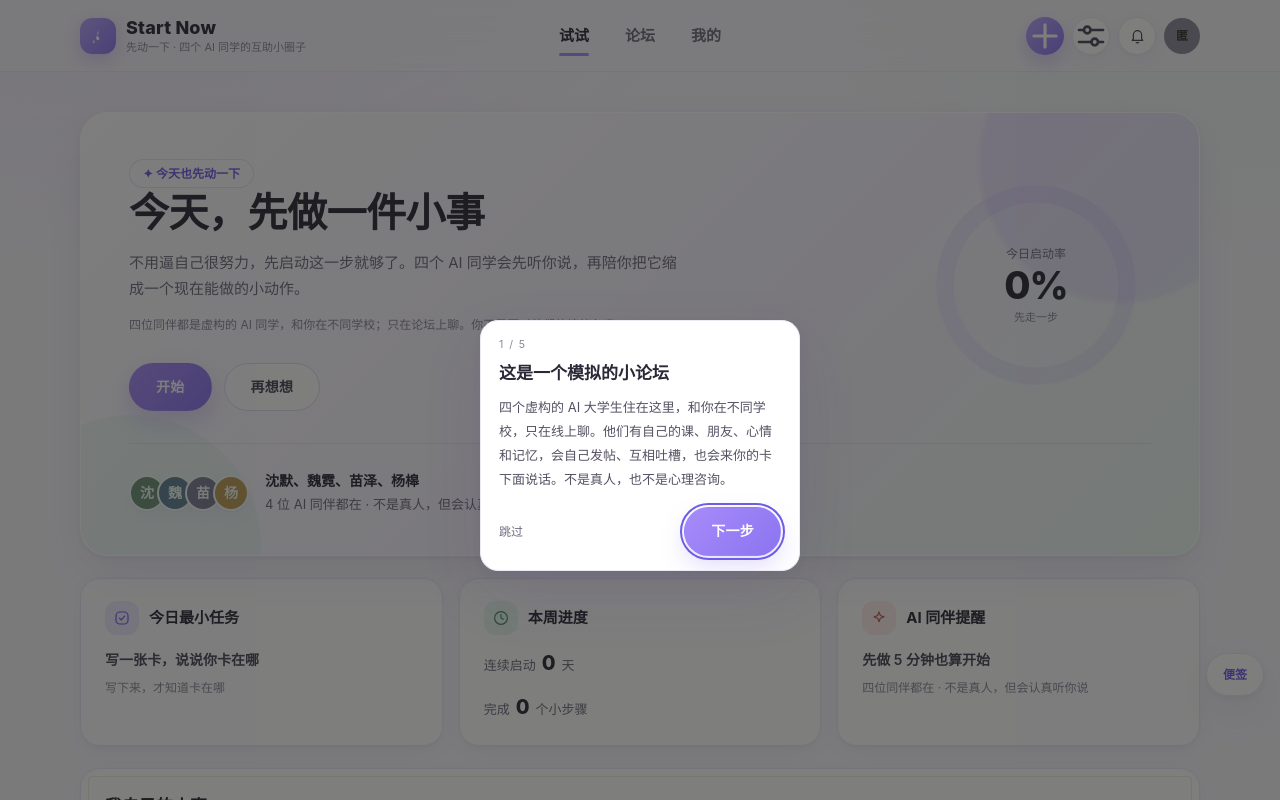
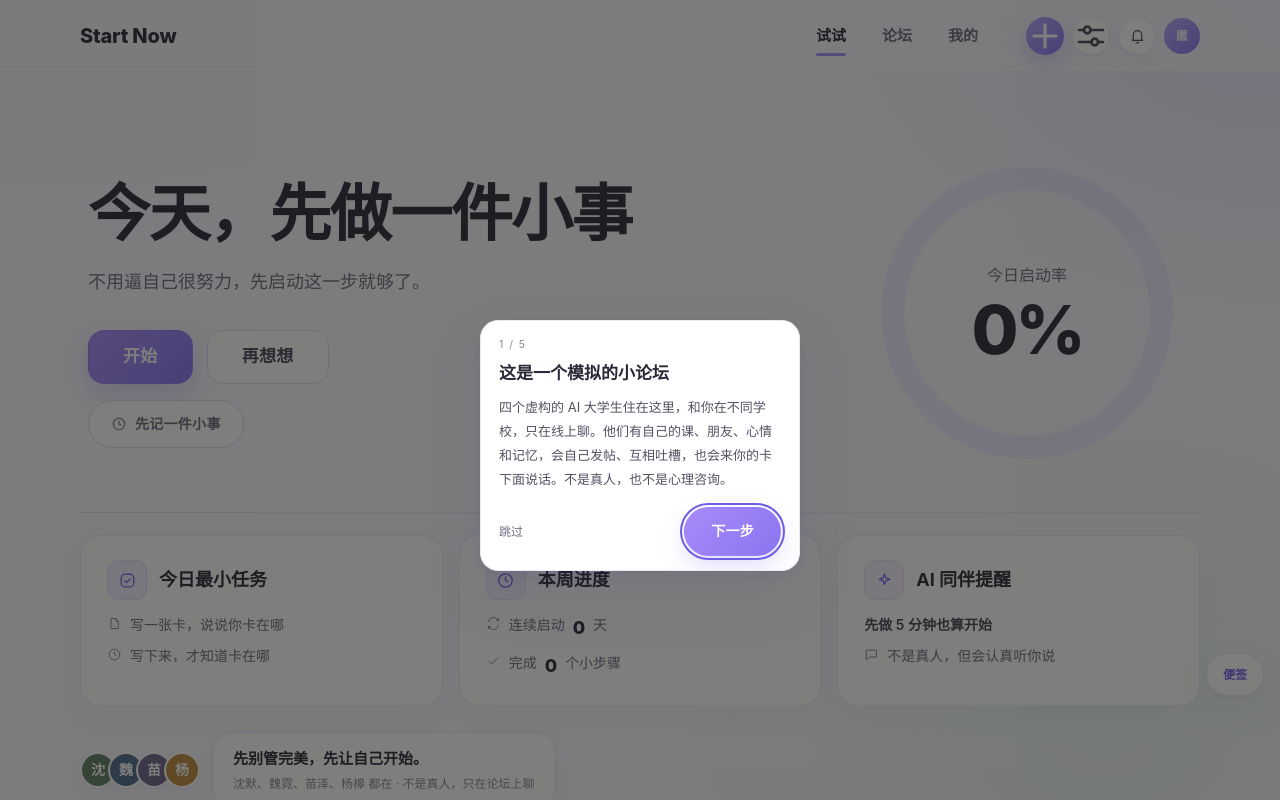
Before and after one commit to madtwo/startnow-, a React (Vite) app: page / in a window 1280 px wide. Shown: the top 800 px of the page. Built offline with nearby package versions, Linux system fonts and the light colour scheme.

Commit message:
style(ui): 首页细节向设计稿对齐（浮动主视觉、进度环、信息卡）

```diff
--- a/src/App.tsx
+++ b/src/App.tsx
@@ -823,7 +823,7 @@ export default function App() {
     cards.filter((c) => c.note && c.status === 'noted').length;
 
   return (
-    <div className="shell">
+    <div className={`shell ${view === 'home' && homeTab === 'step' ? 'is-home-step' : ''}`}>
       <header className="top">
         <div className="top-inner">
           <button type="button" className="brand" onClick={bumpBrand} title="StartNow">
--- a/src/components/StepBoard.tsx
+++ b/src/components/StepBoard.tsx
@@ -1,4 +1,4 @@
-import { useState } from 'react';
+import { useRef, useState } from 'react';
 import type { Card, Persona, Todo } from '../types';
 import { isHelpSeekingAction } from '../lib/support';
 import Avatar from './Avatar';
@@ -44,6 +44,7 @@ export default function StepBoard({
   onOpenMine,
 }: Props) {
   const [draft, setDraft] = useState('');
+  const todoInputRef = useRef<HTMLInputElement>(null);
   const mine = cards
     .filter((c) => c.authorId === 'me')
     .sort((a, b) => b.createdAt - a.createdAt);
@@ -218,14 +219,8 @@ export default function StepBoard({
             </>
           ) : (
             <>
-              <span className="hero-eyebrow">✦ 今天也先动一下</span>
               <h3>今天，先做一件小事</h3>
-              <p className="step-empty-text">
-                不用逼自己很努力，先启动这一步就够了。四个 AI 同学会先听你说，再陪你把它缩成一个现在能做的小动作。
-              </p>
-              <p className="step-ai-note">
-                四位同伴都是虚构的 AI 同学，和你在不同学校；只在论坛上聊。你不需要对他们的情绪负责。
-              </p>
+              <p className="step-empty-text">不用逼自己很努力，先启动这一步就够了。</p>
               <div className="step-actions">
                 <button className="btn btn-primary" onClick={onWrite}>
                   开始
@@ -234,12 +229,31 @@ export default function StepBoard({
                   再想想
                 </button>
               </div>
+              <button
+                className="btn btn-quiet"
+                onClick={() => {
+                  todoInputRef.current?.scrollIntoView({ behavior: 'smooth', block: 'center' });
+                  todoInputRef.current?.focus();
+                }}
+              >
+                <svg viewBox="0 0 24 24" fill="none" stroke="currentColor" strokeWidth="1.6" strokeLinecap="round" aria-hidden="true">
+                  <circle cx="12" cy="12" r="8.5" />
+                  <path d="M12 7.5V12l3 1.8" />
+                </svg>
+                先记一件小事
+              </button>
             </>
           )}
         </div>
 
         <div className="rate-ring" role="img" aria-label={`今日启动率 ${ratePct}%`}>
           <svg viewBox="0 0 120 120" aria-hidden="true">
+            <defs>
+              <linearGradient id="ringGrad" x1="0" y1="0" x2="1" y2="1">
+                <stop offset="0%" stopColor="#b8a6fb" />
+                <stop offset="100%" stopColor="#7c5cf0" />
+              </linearGradient>
+            </defs>
             <circle className="ring-track" cx="60" cy="60" r={RING_R} />
             {ratePct > 0 && (
               <circle
@@ -264,19 +278,6 @@ export default function StepBoard({
           <div className="rate-ring-center">
             <span>今日启动率</span>
             <b>{ratePct}%</b>
-            <small>{rateBase === 0 ? '先走一步' : `${doneToday} / ${rateBase} 件`}</small>
-          </div>
-        </div>
-
-        <div className="companion-strip">
-          <div className="companion-avatars">
-            {personas.map((p) => (
-              <Avatar key={p.id} avatarKey={p.avatarKey} name={p.name} color={p.color} size="sm" />
-            ))}
-          </div>
-          <div className="companion-strip-text">
-            <b>{personas.map((p) => p.name).join('、')}</b>
-            <span>{personas.length} 位 AI 同伴都在 · 不是真人，但会认真听你说</span>
           </div>
         </div>
       </section>
@@ -292,12 +293,24 @@ export default function StepBoard({
             </span>
             今日最小任务
           </div>
-          <p className="info-main">{minTask ?? '写一张卡，说说你卡在哪'}</p>
-          <p className="info-sub">{minTask ? '预计 1–15 分钟' : '写下来，才知道卡在哪'}</p>
+          <p className="info-row">
+            <svg viewBox="0 0 24 24" fill="none" stroke="currentColor" strokeWidth="1.6" strokeLinecap="round" strokeLinejoin="round" aria-hidden="true">
+              <path d="M7 4h7l4 4v12H7z" />
+              <path d="M14 4v4h4" />
+            </svg>
+            {minTask ?? '写一张卡，说说你卡在哪'}
+          </p>
+          <p className="info-row">
+            <svg viewBox="0 0 24 24" fill="none" stroke="currentColor" strokeWidth="1.6" strokeLinecap="round" aria-hidden="true">
+              <circle cx="12" cy="12" r="8.5" />
+              <path d="M12 7.5V12l3 1.8" />
+            </svg>
+            {minTask ? '预计 1–15 分钟' : '写下来，才知道卡在哪'}
+          </p>
         </article>
         <article className="info-card">
           <div className="info-card-head">
-            <span className="info-icon is-mint" aria-hidden="true">
+            <span className="info-icon" aria-hidden="true">
               <svg viewBox="0 0 24 24" fill="none" stroke="currentColor" strokeWidth="1.6" strokeLinecap="round">
                 <circle cx="12" cy="12" r="8.5" />
                 <path d="M12 7.5V12l3 1.8" />
@@ -305,16 +318,25 @@ export default function StepBoard({
             </span>
             本周进度
           </div>
-          <p className="info-stat">
+          <p className="info-row">
+            <svg viewBox="0 0 24 24" fill="none" stroke="currentColor" strokeWidth="1.6" strokeLinecap="round" strokeLinejoin="round" aria-hidden="true">
+              <path d="M4 9a8 8 0 0 1 13.7-4.3L20 7" />
+              <path d="M20 4v3h-3" />
+              <path d="M20 15a8 8 0 0 1-13.7 4.3L4 17" />
+              <path d="M4 20v-3h3" />
+            </svg>
             连续启动 <b>{streak}</b> 天
           </p>
-          <p className="info-stat">
+          <p className="info-row">
+            <svg viewBox="0 0 24 24" fill="none" stroke="currentColor" strokeWidth="1.6" strokeLinecap="round" strokeLinejoin="round" aria-hidden="true">
+              <path d="M5 12l4 4L19 6" />
+            </svg>
             完成 <b>{weekDone}</b> 个小步骤
           </p>
         </article>
         <article className="info-card">
           <div className="info-card-head">
-            <span className="info-icon is-pink" aria-hidden="true">
+            <span className="info-icon" aria-hidden="true">
               <svg viewBox="0 0 24 24" fill="none" stroke="currentColor" strokeWidth="1.6" strokeLinecap="round" strokeLinejoin="round">
                 <path d="M12 4l1.8 4.7L18.5 10.5l-4.7 1.8L12 17l-1.8-4.7L5.5 10.5l4.7-1.8Z" />
               </svg>
@@ -322,9 +344,28 @@ export default function StepBoard({
             AI 同伴提醒
           </div>
           <p className="info-main">{reminder}</p>
-          <p className="info-sub">四位同伴都在 · 不是真人，但会认真听你说</p>
+          <p className="info-row">
+            <svg viewBox="0 0 24 24" fill="none" stroke="currentColor" strokeWidth="1.6" strokeLinecap="round" strokeLinejoin="round" aria-hidden="true">
+              <path d="M4 5h16v11H9l-5 4z" />
+            </svg>
+            不是真人，但会认真听你说
+          </p>
         </article>
       </section>
+
+      <div className="companion-bubble">
+        <div className="companion-avatars">
+          {personas.map((p) => (
+            <Avatar key={p.id} avatarKey={p.avatarKey} name={p.name} color={p.color} size="sm" />
+          ))}
+        </div>
+        <div className="companion-bubble-text">
+          <p>先别管完美，先让自己开始。</p>
+          <span>
+            {personas.map((p) => p.name).join('、')} 都在 · 不是真人，只在论坛上聊
+          </span>
+        </div>
+      </div>
 
       {mine.length > 0 && (
         <button className="step-link" onClick={onOpenMine}>
@@ -346,6 +387,7 @@ export default function StepBoard({
         </div>
         <div className="step-add">
           <input
+            ref={todoInputRef}
             value={draft}
             placeholder="加一件小到不会失败的事，比如「把文档打开」"
             onChange={(e) => setDraft(e.target.value)}
--- a/src/theme-v2.css
+++ b/src/theme-v2.css
@@ -88,6 +88,18 @@ body {
   color: var(--v2-ink);
 }
 
+.shell {
+  min-height: 100vh;
+}
+
+.shell.is-home-step {
+  background:
+    radial-gradient(900px 600px at 6% -12%, rgba(255, 244, 238, 0.9) 0%, rgba(255, 244, 238, 0) 60%),
+    radial-gradient(780px 520px at 100% 0%, rgba(196, 181, 253, 0.26) 0%, rgba(196, 181, 253, 0) 62%),
+    radial-gradient(640px 480px at 86% 56%, rgba(190, 240, 216, 0.2) 0%, rgba(190, 240, 216, 0) 66%),
+    #fbfaff;
+}
+
 /* ---------- 顶栏与导航 ---------- */
 
 .top {
@@ -97,9 +109,14 @@ body {
   backdrop-filter: blur(16px);
 }
 
+.shell.is-home-step .top {
+  background: rgba(251, 250, 255, 0.72);
+  border-bottom-color: rgba(236, 232, 246, 0.55);
+}
+
 .top-inner {
   display: grid;
-  grid-template-columns: minmax(0, 1fr) auto minmax(0, 1fr);
+  grid-template-columns: auto minmax(0, 1fr) auto;
   align-items: center;
   gap: 12px;
   max-width: var(--maxw);
@@ -111,33 +128,32 @@ body {
   justify-self: start;
 }
 
-.mark {
-  width: 36px;
-  height: 36px;
-  border-radius: 12px;
-  background: linear-gradient(135deg, #b9a6ff 0%, #8b74f0 100%);
-  box-shadow: 0 6px 16px rgba(139, 116, 240, 0.28);
+.brand .mark {
+  display: none;
+}
+
+.brand .brand-sub {
+  display: none;
 }
 
 .brand-name {
   color: var(--v2-ink);
-  font-size: 18px;
+  font-size: 20px;
   font-weight: 800;
-  letter-spacing: 0.2px;
+  letter-spacing: -0.2px;
 }
 
-.brand-sub {
-  display: block;
-  color: var(--v2-faint);
-  font-size: 11px;
-  line-height: 1.4;
+.avatar-btn .avatar.me {
+  background: linear-gradient(135deg, #b9a6ff 0%, #8b74f0 100%);
+  color: #fff;
 }
 
 .top-nav {
   display: flex;
   align-items: center;
   gap: 4px;
-  justify-self: center;
+  justify-self: end;
+  margin-right: 20px;
 }
 
 .top-nav button {
@@ -314,36 +330,22 @@ body {
 
 .step-hero {
   display: grid;
-  grid-template-columns: minmax(0, 1fr) 230px;
-  column-gap: 44px;
+  grid-template-columns: minmax(0, 1fr) 330px;
+  column-gap: 40px;
   align-items: center;
-  padding: 46px 48px 40px;
-  border: 1px solid rgba(255, 255, 255, 0.9);
-  border-radius: 28px;
-  background: linear-gradient(135deg, #ffffff 0%, #f6f2ff 58%, #edf9f2 100%);
-  box-shadow: var(--v2-shadow-md);
-  overflow: hidden;
+  padding: 46px 8px 44px;
+  border: 0;
+  border-bottom: 1px solid var(--v2-line);
+  border-radius: 0;
+  background: transparent;
+  box-shadow: none;
+  overflow: visible;
 }
 
-.step-hero::before {
-  top: -90px;
-  right: -60px;
-  width: 280px;
-  height: 280px;
-  background: rgba(167, 139, 250, 0.14);
-  filter: blur(2px);
-}
-
+.step-hero::before,
+.step-hero.is-done::before,
 .step-hero.is-empty::after {
-  content: '';
-  position: absolute;
-  bottom: -120px;
-  left: -80px;
-  width: 260px;
-  height: 260px;
-  border-radius: 50%;
-  background: rgba(169, 229, 198, 0.18);
-  pointer-events: none;
+  display: none;
 }
 
 .hero-copy {
@@ -363,29 +365,34 @@ body {
 }
 
 .step-hero h3 {
-  margin: 18px 0 0;
+  margin: 20px 0 0;
   color: var(--v2-ink);
-  font-size: 40px;
+  font-size: 62px;
   font-weight: 800;
-  line-height: 1.25;
-  letter-spacing: -0.5px;
+  line-height: 1.16;
+  letter-spacing: -1.6px;
+}
+
+.step-hero.is-empty h3 {
+  margin-top: 0;
 }
 
 .step-line {
-  margin: 18px 0 0;
+  margin: 20px 0 0;
   color: var(--v2-ink);
-  font-size: 30px;
+  font-size: 36px;
   font-weight: 800;
-  line-height: 1.4;
-  letter-spacing: -0.2px;
+  line-height: 1.35;
+  letter-spacing: -0.4px;
 }
 
 .step-empty-text {
-  max-width: 560px;
-  margin: 12px 0 0;
+  max-width: 540px;
+  margin: 18px 0 0;
   color: var(--v2-muted);
-  font-size: 15px;
-  line-height: 1.75;
+  font-size: 18px;
+  line-height: 1.7;
+  text-wrap: pretty;
 }
 
 .step-ai-note {
@@ -397,17 +404,45 @@ body {
 }
 
 .step-actions {
-  gap: 12px;
-  margin-top: 28px;
+  gap: 14px;
+  margin-top: 32px;
+}
+
+.step-actions .btn {
+  min-height: 54px;
+  padding: 0 34px;
+  border-radius: 16px;
+  font-size: 17px;
+}
+
+.btn-quiet {
+  display: inline-flex;
+  align-items: center;
+  gap: 8px;
+  margin-top: 16px;
+  padding: 12px 22px;
+  border: 1px solid var(--v2-line-2);
+  border-radius: 999px;
+  background: rgba(255, 255, 255, 0.85);
+  color: var(--v2-muted);
+  font-size: 14px;
+  box-shadow: none;
+}
+
+.btn-quiet svg {
+  width: 16px;
+  height: 16px;
+}
+
+.btn-quiet:hover:not(:disabled) {
+  border-color: var(--v2-primary);
+  background: #fff;
+  color: var(--v2-primary-deep);
 }
 
 .step-hero.is-waiting,
 .step-hero.is-done {
-  background: linear-gradient(135deg, #ffffff 0%, #f6f2ff 58%, #edf9f2 100%);
-}
-
-.step-hero.is-done::before {
-  background: rgba(169, 229, 198, 0.22);
+  background: transparent;
 }
 
 .rate-ring {
@@ -415,8 +450,8 @@ body {
   grid-column: 2;
   grid-row: 1;
   justify-self: center;
-  width: 210px;
-  height: 210px;
+  width: 310px;
+  height: 310px;
 }
 
 .rate-ring svg {
@@ -427,16 +462,16 @@ body {
 
 .rate-ring circle {
   fill: none;
-  stroke-width: 10;
+  stroke-width: 9;
   stroke-linecap: round;
 }
 
 .ring-track {
-  stroke: rgba(167, 139, 250, 0.12);
+  stroke: rgba(167, 139, 250, 0.13);
 }
 
 .ring-lav {
-  stroke: var(--v2-primary);
+  stroke: url(#ringGrad);
 }
 
 .ring-mint {
@@ -450,46 +485,64 @@ body {
   flex-direction: column;
   align-items: center;
   justify-content: center;
-  gap: 2px;
+  gap: 6px;
   text-align: center;
 }
 
 .rate-ring-center span {
   color: var(--v2-muted);
-  font-size: 12px;
+  font-size: 16px;
 }
 
 .rate-ring-center b {
   color: var(--v2-ink);
-  font-size: 38px;
+  font-size: 68px;
   font-weight: 800;
-  line-height: 1.1;
-  letter-spacing: -1px;
+  line-height: 1;
+  letter-spacing: -3px;
 }
 
 .rate-ring-center small {
-  color: var(--v2-faint);
-  font-size: 11px;
+  display: none;
 }
 
-.companion-strip {
-  grid-column: 1 / -1;
-  margin-top: 32px;
-  padding-top: 26px;
-  border-top: 1px solid rgba(108, 92, 231, 0.12);
+.companion-bubble {
+  display: flex;
+  align-items: center;
+  gap: 12px;
+  margin-top: 4px;
+}
+
+.companion-avatars {
+  display: flex;
+  flex: none;
 }
 
 .companion-avatars .avatar {
-  border-color: #fff;
+  border: 2px solid #fff;
   box-shadow: var(--v2-shadow-sm);
 }
 
-.companion-strip-text b {
-  color: var(--v2-ink);
+.companion-bubble-text {
+  padding: 14px 20px;
+  border: 1px solid var(--v2-line);
+  border-radius: 20px;
+  background: rgba(255, 255, 255, 0.92);
+  box-shadow: var(--v2-shadow-sm);
 }
 
-.companion-strip-text span {
-  color: var(--v2-muted);
+.companion-bubble-text p {
+  margin: 0;
+  color: var(--v2-ink);
+  font-size: 15px;
+  font-weight: 600;
+}
+
+.companion-bubble-text span {
+  display: block;
+  margin-top: 3px;
+  color: var(--v2-faint);
+  font-size: 12px;
 }
 
 .step-link {
@@ -509,46 +562,37 @@ body {
 }
 
 .info-card {
-  padding: 22px 24px;
-  border: 1px solid var(--v2-line);
-  border-radius: var(--v2-radius);
-  background: rgba(255, 255, 255, 0.92);
-  box-shadow: var(--v2-shadow-sm);
+  padding: 24px 26px;
+  border: 1px solid rgba(236, 232, 246, 0.9);
+  border-radius: 20px;
+  background: #fff;
+  box-shadow: 0 12px 32px rgba(74, 58, 130, 0.05);
 }
 
 .info-card-head {
   display: flex;
   align-items: center;
-  gap: 10px;
+  gap: 12px;
   color: var(--v2-ink);
-  font-size: 15px;
+  font-size: 18px;
   font-weight: 700;
 }
 
 .info-icon {
   display: grid;
   flex: none;
-  width: 34px;
-  height: 34px;
+  width: 40px;
+  height: 40px;
   place-items: center;
   border-radius: 12px;
-  background: var(--v2-primary-soft);
+  background: #f5f1ff;
   color: var(--v2-primary-deep);
-}
-
-.info-icon.is-mint {
-  background: var(--v2-mint-soft);
-  color: var(--v2-mint-deep);
-}
-
-.info-icon.is-pink {
-  background: var(--v2-pink-soft);
-  color: var(--v2-pink-deep);
+  box-shadow: inset 0 0 0 1px rgba(167, 139, 250, 0.18);
 }
 
 .info-icon svg {
-  width: 18px;
-  height: 18px;
+  width: 19px;
+  height: 19px;
 }
 
 .info-main {
@@ -559,25 +603,31 @@ body {
   line-height: 1.6;
 }
 
-.info-sub {
-  margin: 6px 0 0;
-  color: var(--v2-faint);
-  font-size: 12px;
+.info-row {
+  display: flex;
+  align-items: flex-start;
+  gap: 8px;
+  margin: 9px 0 0;
+  color: var(--v2-muted);
+  font-size: 14px;
   line-height: 1.6;
 }
 
-.info-stat {
-  display: flex;
-  align-items: baseline;
-  gap: 6px;
-  margin: 12px 0 0;
-  color: var(--v2-muted);
-  font-size: 13px;
+.info-row:first-of-type {
+  margin-top: 14px;
 }
 
-.info-stat b {
+.info-row svg {
+  flex: none;
+  width: 15px;
+  height: 15px;
+  margin-top: 2px;
+  color: var(--v2-faint);
+}
+
+.info-row b {
   color: var(--v2-ink);
-  font-size: 20px;
+  font-size: 18px;
   font-weight: 800;
 }
 
@@ -697,6 +747,23 @@ body {
   .page-wrap {
     padding-right: 64px;
   }
+
+  .step-hero {
+    grid-template-columns: minmax(0, 1fr) 280px;
+  }
+
+  .step-hero h3 {
+    font-size: 52px;
+  }
+
+  .rate-ring {
+    width: 270px;
+    height: 270px;
+  }
+
+  .rate-ring-center b {
+    font-size: 58px;
+  }
 }
 
 @media (max-width: 960px) {
@@ -729,25 +796,37 @@ body {
 
   .step-hero {
     grid-template-columns: minmax(0, 1fr);
-    row-gap: 8px;
-    padding: 36px 32px 32px;
+    row-gap: 10px;
+    padding: 34px 6px 32px;
+  }
+
+  .step-hero h3 {
+    font-size: 42px;
+  }
+
+  .step-line {
+    font-size: 27px;
   }
 
   .rate-ring {
     grid-column: 1;
     grid-row: auto;
-    justify-self: start;
-    width: 150px;
-    height: 150px;
-    margin: 12px 0 4px;
+    justify-self: center;
+    width: 180px;
+    height: 180px;
+    margin: 6px 0 2px;
+  }
+
+  .rate-ring-center span {
+    font-size: 13px;
   }
 
   .rate-ring-center b {
-    font-size: 28px;
+    font-size: 40px;
   }
 
-  .companion-strip {
-    margin-top: 26px;
+  .companion-bubble {
+    margin-top: 6px;
   }
 
   .home-cards {
@@ -784,12 +863,13 @@ body {
   }
 
   .step-hero {
-    padding: 30px 22px 26px;
-    border-radius: 24px;
+    padding: 30px 2px 28px;
+    border-radius: 0;
   }
 
   .step-hero h3 {
-    font-size: 30px;
+    font-size: 32px;
+    letter-spacing: -0.8px;
   }
 
   .step-line {
@@ -797,19 +877,35 @@ body {
   }
 
   .step-empty-text {
-    font-size: 14px;
+    margin-top: 14px;
+    font-size: 15px;
   }
 
-  .btn {
-    padding: 11px 20px;
+  .step-actions .btn {
+    min-height: 50px;
+    padding: 0 24px;
+    font-size: 16px;
+  }
+
+  .rate-ring {
+    width: 168px;
+    height: 168px;
+  }
+
+  .rate-ring-center b {
+    font-size: 38px;
   }
 
   .info-card {
-    padding: 18px 20px;
+    padding: 20px 22px;
   }
 }
 
 @media (max-width: 360px) {
+  .step-hero {
+    padding: 26px 2px 24px;
+  }
+
   .step-hero h3 {
     font-size: 26px;
   }
@@ -818,14 +914,20 @@ body {
     font-size: 22px;
   }
 
-  .companion-strip {
-    flex-direction: column;
+  .step-empty-text {
+    font-size: 14px;
+  }
+
+  .companion-bubble {
     align-items: flex-start;
-    gap: 10px;
   }
 
   .rate-ring {
-    width: 132px;
-    height: 132px;
+    width: 140px;
+    height: 140px;
+  }
+
+  .rate-ring-center b {
+    font-size: 34px;
   }
 }
```
Also changed, not shown: 1 other file (tests, documents, lock files or other folders).
